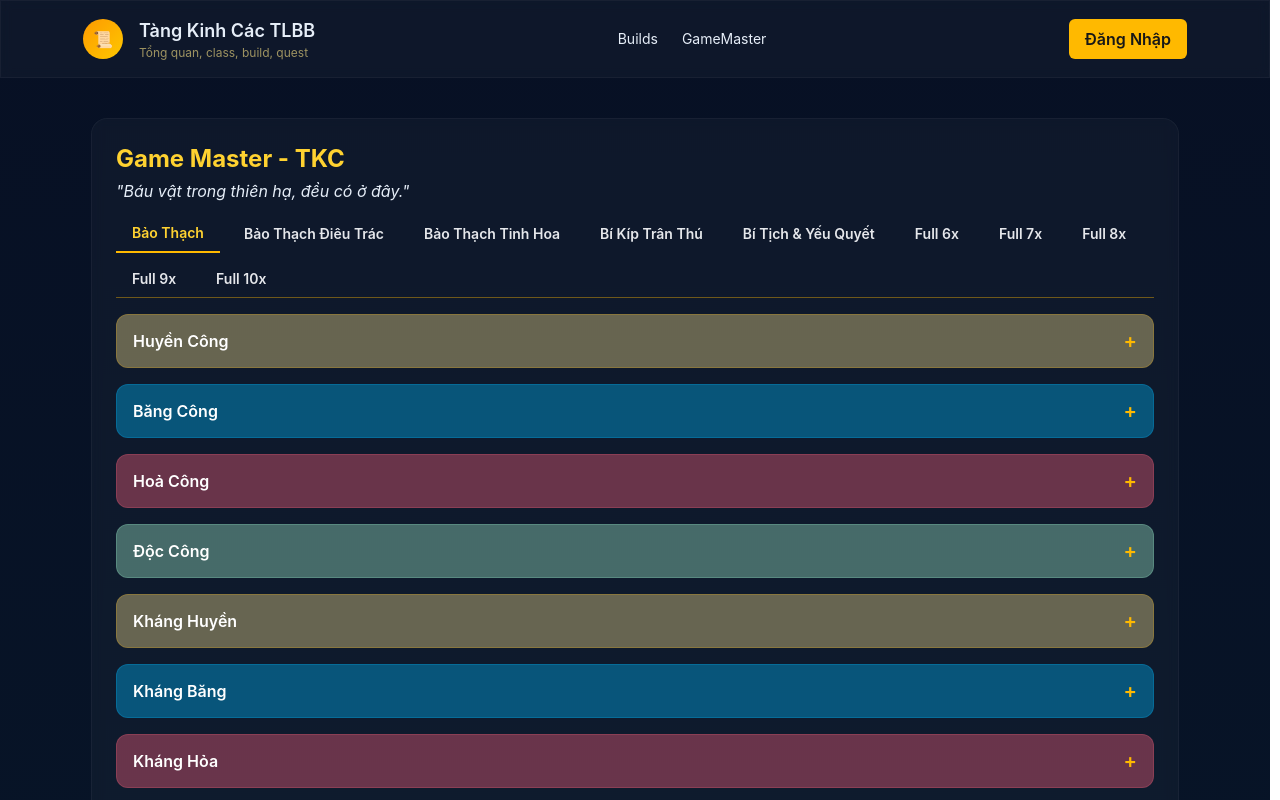
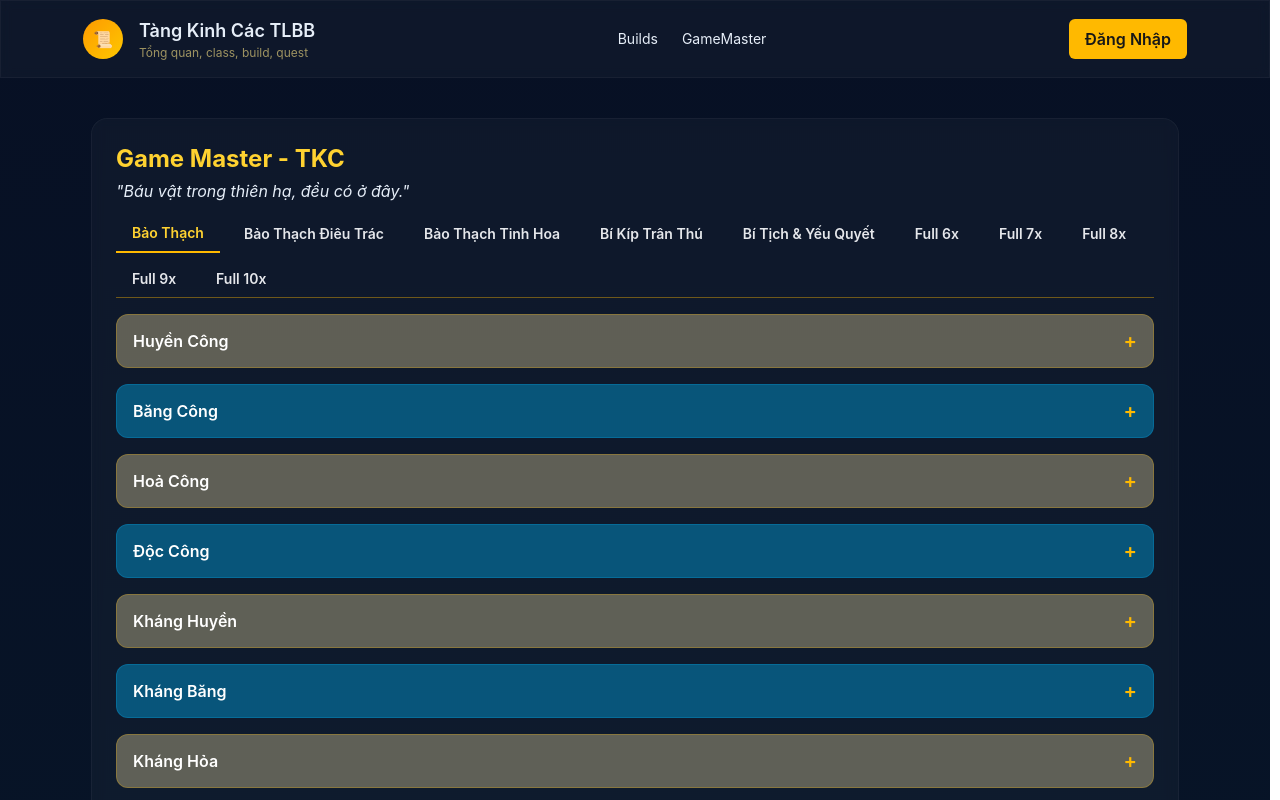
Before and after one commit to namnguyen0917/my-app-nam, a Next.js app: page /game-master in a window 1280 px wide. Shown: the top 800 px of the page. Built offline with nearby package versions, Linux system fonts and the light colour scheme.

Commit message:
update logic

```diff
--- a/src/components/game-master/GameMasterPage.tsx
+++ b/src/components/game-master/GameMasterPage.tsx
@@ -4,7 +4,6 @@ import { Section } from "@/components/shared";
 import useGameMaster from "../../hooks/game-master/useGameMaster";
 import { gmListTabs, GmTabType } from "@/mocks/game-master";
 import ListItem from "./ListItem";
-import { TEXT_COLOR, BG_COLOR, BG_HOVER_COLOR, BORDER_COLOR } from "@/constants/constants";
 
 export default function GameMasterPage() {
 
@@ -36,19 +35,20 @@ export default function GameMasterPage() {
         </div>
 
         {/* Toggle */}
-        {data.map((tab:CategoryType) => {
+        {data.map((tab:CategoryType , index: number) => {
 
           const isOpen = openTabs.includes(tab.id);
-          const textColor = TEXT_COLOR[tab.color as keyof typeof TEXT_COLOR] || 'text-white';
-          const bgColor = BG_COLOR[tab.color as keyof typeof BG_COLOR] || 'bg-amber-400';
-          const bgHoverColor = BG_HOVER_COLOR[tab.color as keyof typeof BG_HOVER_COLOR] || 'hover:bg-amber-400/20';
-          const borderColor = BORDER_COLOR[tab.color as keyof typeof BORDER_COLOR] || 'border-amber-400/30 bg-amber-100/30';
+          const isEven = index % 2 === 0;
 
           return(
-            <div className={`border ${borderColor} rounded-xl overflow-hidden mb-[16px]`}  key={tab.id}>
+            <div className={`border
+                  ${isEven ? "border-amber-400/30 bg-amber-100/30" : "border-sky-400/30 bg-sky-400/30"}
+                  rounded-xl overflow-hidden mb-[16px]`}  key={tab.id}>
               <button
                 onClick={() => toggleTab(tab.id)}
-                className={`w-full flex items-center justify-between px-4 py-3 text-left ${textColor} text-lime-500 font-semibold ${bgColor} ${bgHoverColor} transition cursor-pointer`}
+                className={`w-full flex items-center justify-between px-4 py-3 text-left text-white text-lime-500 font-semibold
+                  ${isEven ? "bg-amber-400/5 hover:bg-amber-400/20" : "bg-sky-400/10 hover:bg-sky-400/20"}
+                  transition cursor-pointer`}
               >
                 <span>{tab.name}</span>
                 <span className={`text-xl ${isOpen ? "text-amber-200" : "text-amber-400"}`}>
```
